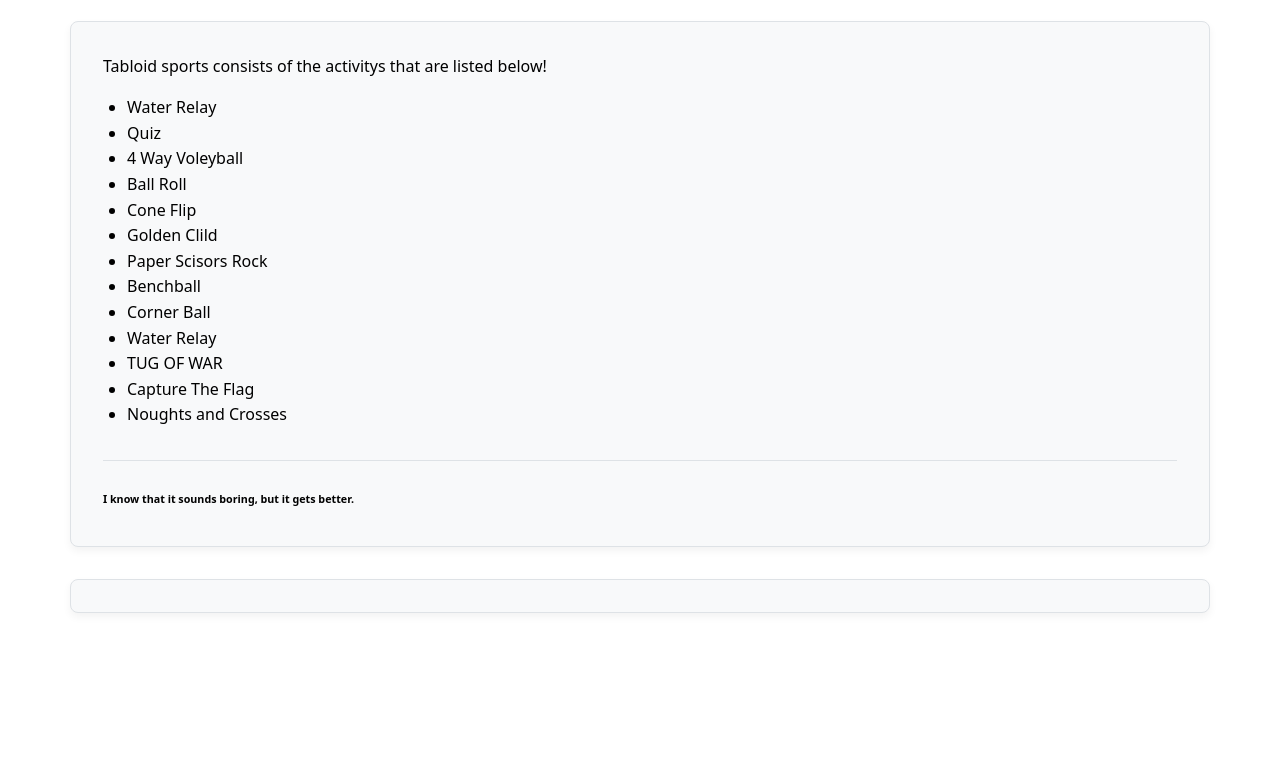
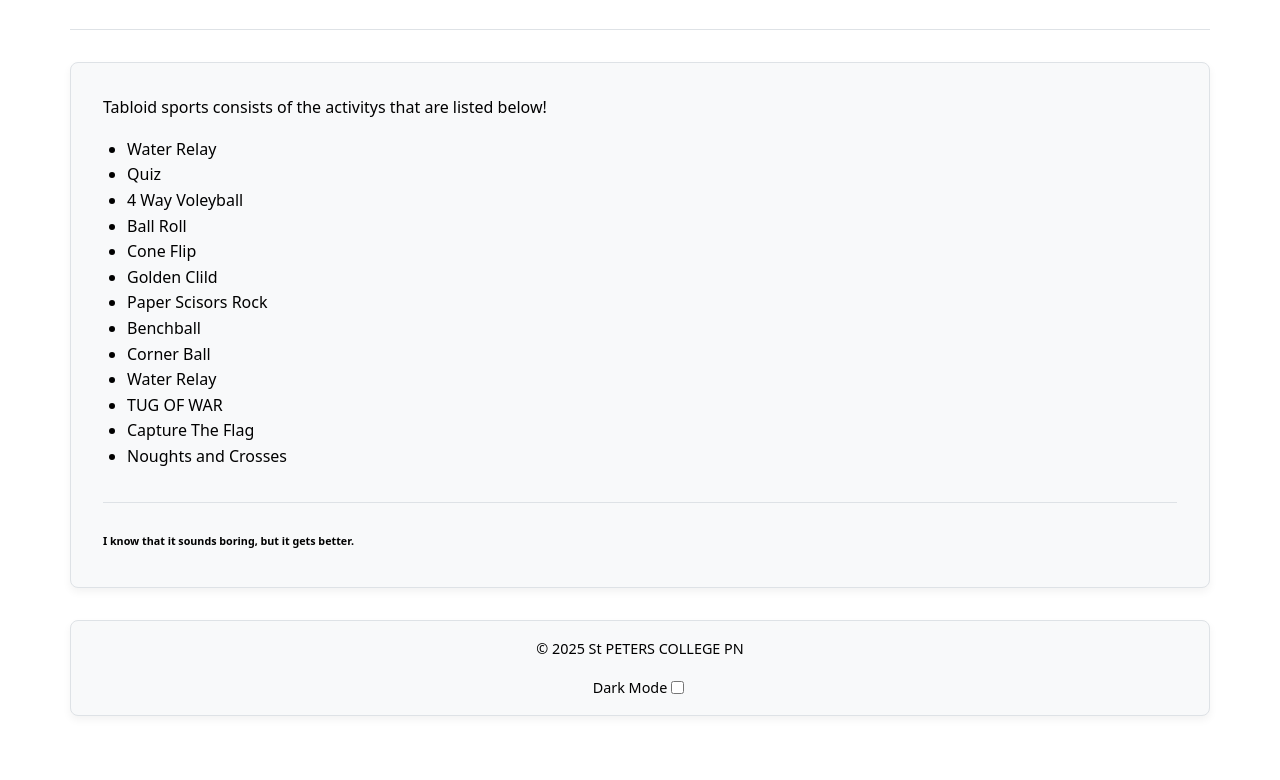
Before and after one commit to gtref/vg-website.github.io, a plain HTML site: page events/tabloids.html in a window 1280 px wide. Shown: the part 224-1004 px from the top of the page. Before the commit the page ends 901 px from the top, so only its background shows below. Drawn offline with Linux system fonts and the light colour scheme.

Commit message:
Update script source path in tabloids.html

```diff
--- a/events/tabloids.html
+++ b/events/tabloids.html
@@ -38,6 +38,6 @@
 
     <div id="footer"></div>
 
-    <script src="main.js"></script>
+    <script src="../main.js"></script>
 </body>
 </html>
```
